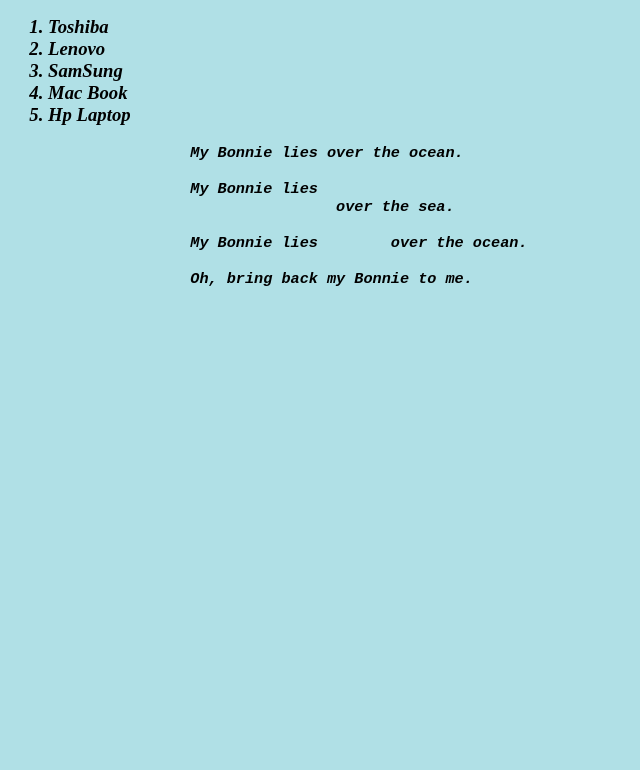
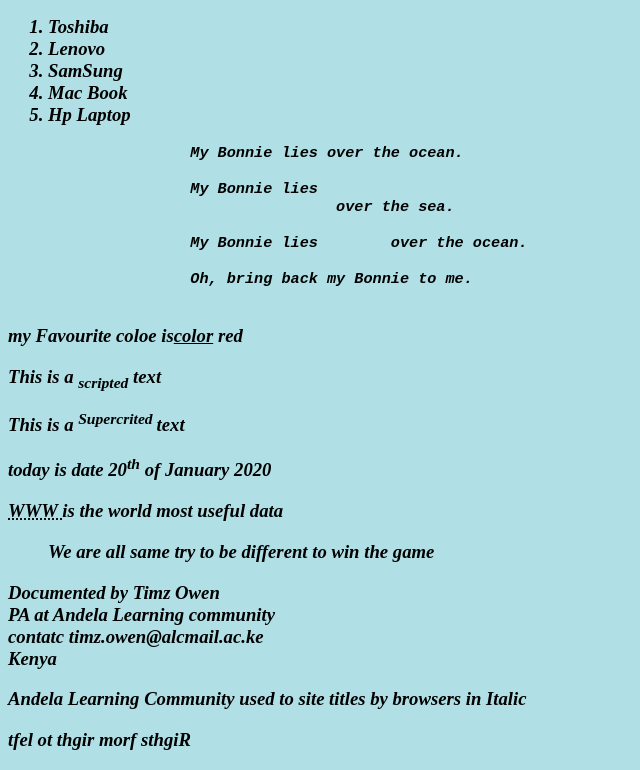
Before and after one commit to TimzOwen/Intro-web-development-bootstrap, a plain HTML site: page index.html in a window 1280 px wide. Shown: the part 746-1516 px from the top of the page, without its empty margins (0-640 px from the left). Before the commit the page ends 1071 px from the top, so only its background shows below. Drawn offline with Linux system fonts and the light colour scheme.

Commit message:
Update index.html
update on alignments, quotation, and formatting

```diff
--- a/index.html
+++ b/index.html
@@ -45,5 +45,22 @@
 
                     Oh, bring back my Bonnie to me.
                 </pre>
+            <p> my Favourite coloe is<ins>color</ins> red</p>
+        <p> This is a <sub>scripted</sub> text </p>
+        <p> This is a <sup>Supercrited </sup> text</p>
+        <p> today is date 20<sup>th</sup> of January 2020 </p>
+        <!--abbreviation and Quatatoin-->
+        <p><abbr title="WorldWideWeb">WWW </abbr> is the world most useful data </p>
+        <blockquote cite="www.carlifoniaa.com/data"> We are all same
+            try to be different to win the game</blockquote>
+        <!--Adressing for contact info-->
+        <address>
+            Documented by Timz Owen<br>
+            PA at Andela Learning community<br>
+            contatc timz.owen@alcmail.ac.ke<br>
+            Kenya
+        </address>
+        <p><cite>Andela Learning Community </cite> used to site titles by browsers in Italic</p>
+        <bdo dir="rtl">Rights from right to left</bdo>
     </body>
 </html>
```
